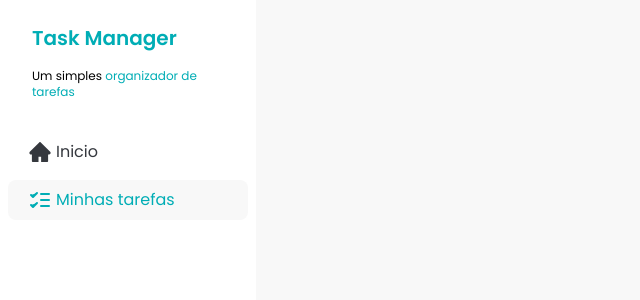
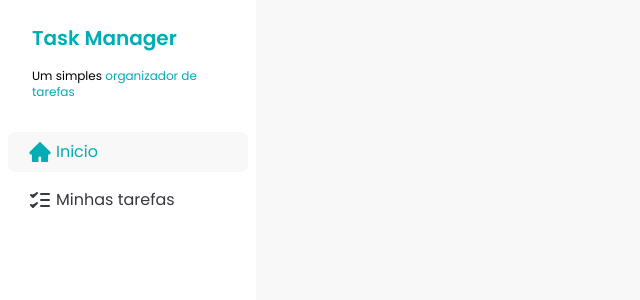
Before and after one commit to Alessandro-Vieira77/fsc-task-manager-, a React (Vite) app: page / in a window 1280 px wide. Shown: the top 300 px of the page, without its empty margins (0-640 px from the left). Built offline with nearby package versions, Linux system fonts and the light colour scheme.

Commit message:
feat: ensure SidebarButton chenges accqrding to active route

```diff
--- a/src/components/Sidebar.jsx
+++ b/src/components/Sidebar.jsx
@@ -15,11 +15,11 @@
       </div>
 
       <div className="mt-6 flex flex-col gap-2 p-2">
-        <SidebarButton color="unSelected" to={"/"}>
+        <SidebarButton to={"/"}>
           <IconHome />
           Inicio
         </SidebarButton>
-        <SidebarButton color="selected" to={"/tasks"}>
+        <SidebarButton to={"/tasks"}>
           <IconTask />
           Minhas tarefas
         </SidebarButton>
--- a/src/components/SidebarButton.jsx
+++ b/src/components/SidebarButton.jsx
@@ -1,8 +1,8 @@
 import PropTypes from "prop-types";
-import { Link } from "react-router-dom";
+import { NavLink } from "react-router-dom";
 import { tv } from "tailwind-variants";
 
-const SidebarButton = ({ children, color, to }) => {
+const SidebarButton = ({ children, to }) => {
   const button = tv({
     base: "flex items-center gap-1 rounded-lg px-5 py-2",
     variants: {
@@ -17,9 +17,13 @@
   });
 
   return (
-    <Link to={to} className={button({ color: color })}>
+    <NavLink
+      to={to}
+      className={({ isActive }) => {
+        return button({ color: isActive ? "selected" : "unSelected" });
+      }}>
       {children}
-    </Link>
+    </NavLink>
   );
 };
 
```
